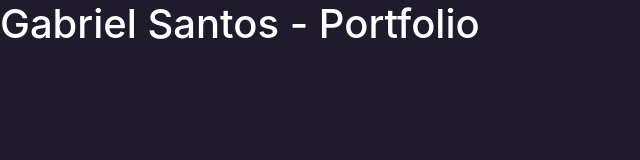
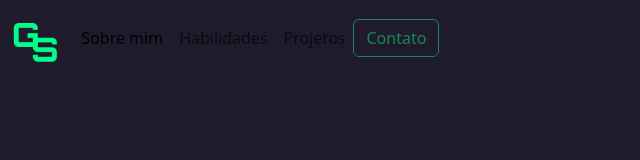
Before and after one commit to gabrielsantos7/Portfolio, a website built with webpack: page public/index.html in a window 1280 px wide. Shown: the whole page, without its empty margins (0-640 px from the left). Built offline with nearby package versions, Linux system fonts and the light colour scheme.

Commit message:
start header

```diff
--- a/public/index.html
+++ b/public/index.html
@@ -8,13 +8,7 @@
     <!-- FAVICON -->
     <link rel="shortcut icon" href="img/favicon.ico" type="image/x-icon" />
     <!-- Bootstrap -->
-    <link
-      rel="stylesheet"
-      href="https://stackpath.bootstrapcdn.com/bootstrap/4.1.3/css/bootstrap.min.css"
-      integrity="sha384-MCw98/SFnGE8fJT3GXwEOngsV7Zt27NXFoaoApmYm81iuXoPkFOJwJ8ERdknLPMO"
-      crossorigin="anonymous"
-    />
-
+    <link href="https://cdn.jsdelivr.net/npm/bootstrap@5.3.2/dist/css/bootstrap.min.css" rel="stylesheet" integrity="sha384-T3c6CoIi6uLrA9TneNEoa7RxnatzjcDSCmG1MXxSR1GAsXEV/Dwwykc2MPK8M2HN" crossorigin="anonymous">
     <!-- JavaScript do Bootstrap -->
     <script
       src="https://cdn.jsdelivr.net/npm/bootstrap@5.3.2/dist/js/bootstrap.bundle.min.js"
@@ -22,7 +16,6 @@
       crossorigin="anonymous"
       defer
     ></script>
-
     <!-- Bootstrap Icons -->
     <link
       rel="stylesheet"
@@ -34,9 +27,46 @@
     <script src="js/index.js" defer></script>
   </head>
   <body>
-    <h1>Gabriel Santos - Portfolio</h1>
-    <header></header>
-    <main></main>
+    <h1 class="d-none">Gabriel Santos - Portfolio</h1>
+    <header>
+      <nav class="navbar navbar-expand-lg">
+        <div class="container-fluid">
+          <a class="navbar-brand" href="#">
+            <img src="img/logo.png" alt="Gabriel Santos" id="logo-header" />
+          </a>
+          <button
+            class="navbar-toggler"
+            type="button"
+            data-toggle="collapse"
+            data-target="#navbarNav"
+            aria-controls="navbarNav"
+            aria-expanded="false"
+            aria-label="Toggle navigation"
+          >
+            <span class="navbar-toggler-icon"></span>
+          </button>
+          <div class="collapse navbar-collapse" id="navbarNav">
+            <ul class="navbar-nav ml-auto">
+              <li class="nav-item">
+                <a class="nav-link active" aria-current="page" href="#"
+                  >Sobre mim</a
+                >
+              </li>
+              <li class="nav-item">
+                <a class="nav-link" href="#">Habilidades</a>
+              </li>
+              <li class="nav-item">
+                <a class="nav-link" href="#">Projetos</a>
+              </li>
+            </ul>
+            <button class="btn btn-outline-success">Contato</button>
+          </div>
+        </div>
+      </nav>
+    </header>
+
+    <main>
+    </main>
     <footer></footer>
   </body>
 </html>
--- a/src/scss/styles.scss
+++ b/src/scss/styles.scss
@@ -1,6 +1,15 @@
 @import './colors';
 
+* {
+  padding: 0;
+  margin: 0;
+  box-sizing: border-box;
+}
 body {
   background-color: $main-black;
   color: $main-white;
 }
+
+#logo-header {
+  height: 50px;
+}
```
Also changed, not shown: public/css/styles.css, 1 other file.
